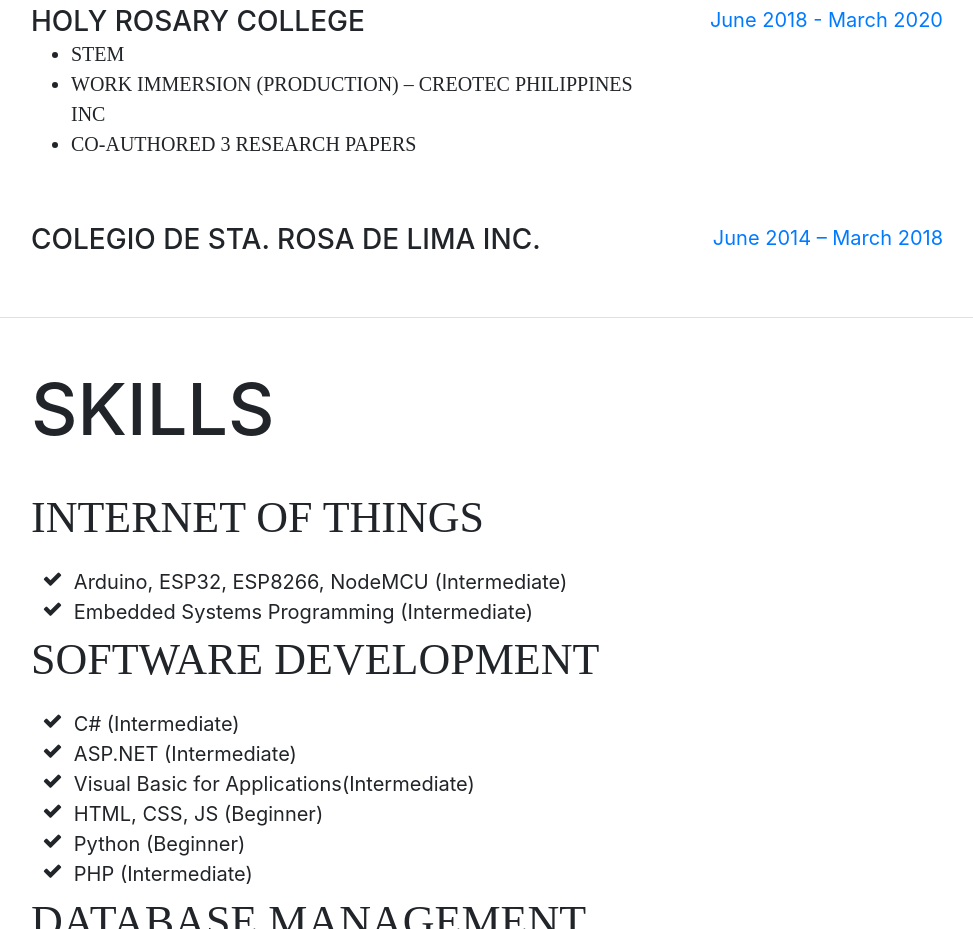
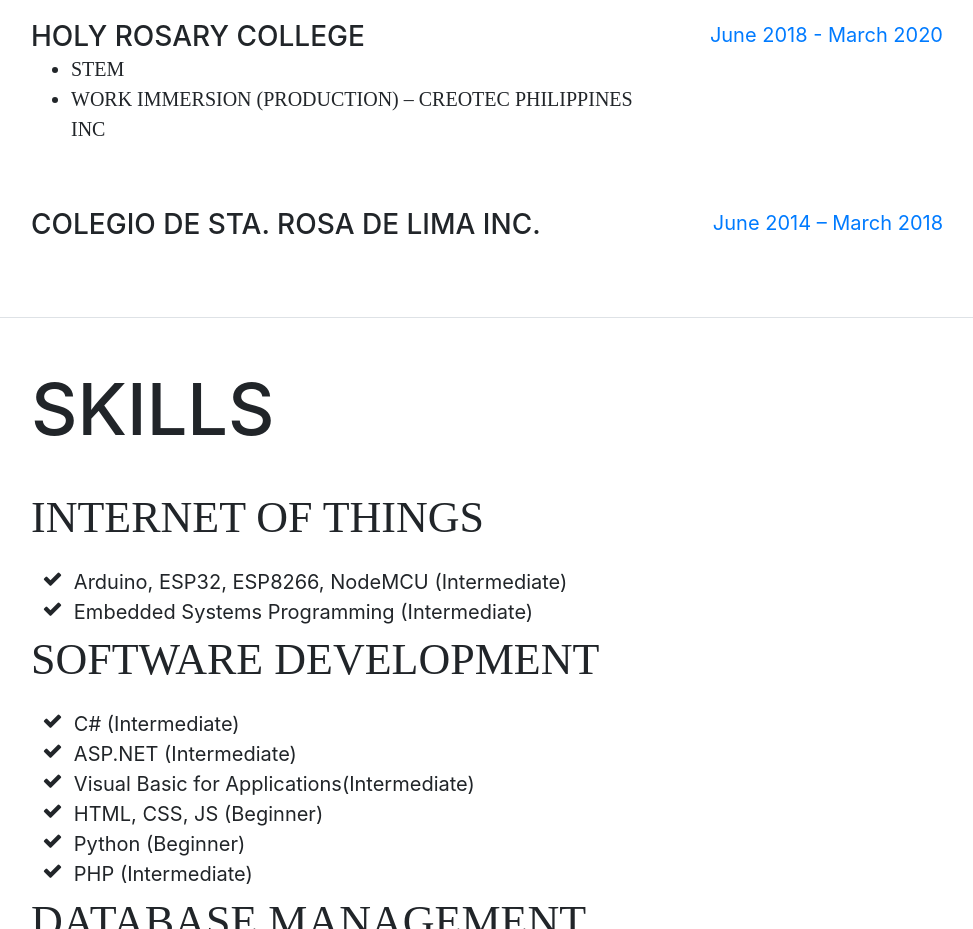
Before and after one commit to Jrlmlrj/molinajr_portfolio, a website with bundled scripts: page index.html in a window 1280 px wide. Shown: the part 1580-2509 px from the top of the page, without its empty margins (289-1262 px from the left). Built offline with nearby package versions, Linux system fonts and the light colour scheme; a web font is replaced by a local one.

Commit message:
Update index.html

```diff
--- a/index.html
+++ b/index.html
@@ -140,7 +140,7 @@
                   <ul style="font-size: 1.25rem;" class="subheading mb-3">
                       <li>STEM</li>
                       <li>Work Immersion (Production) – Creotec Philippines Inc</li>
-                      <li>Co-authored 3 Research Papers</li>
+
                   </ul>
               </div>
               <div class="resume-date text-md-right">
```
